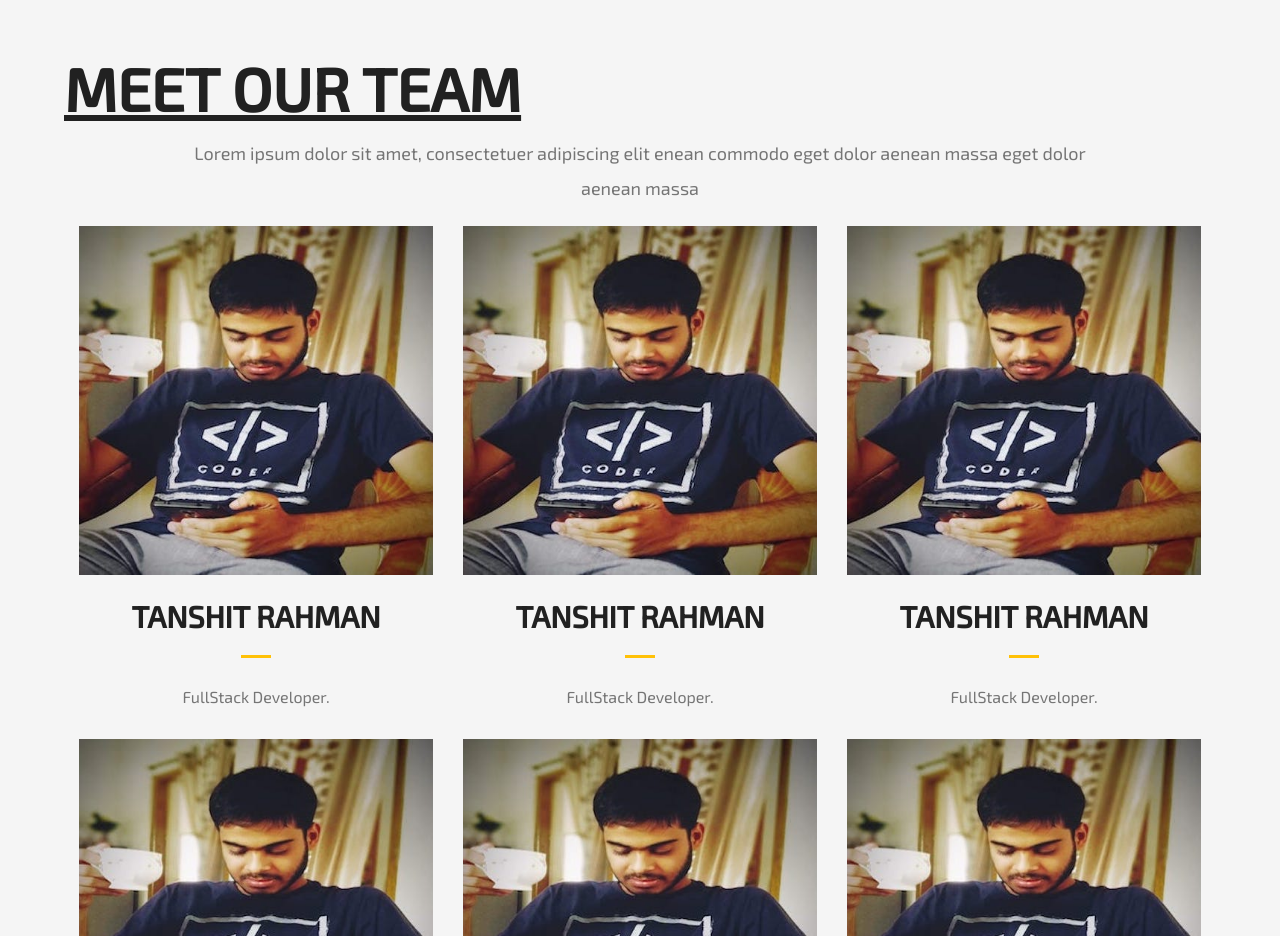
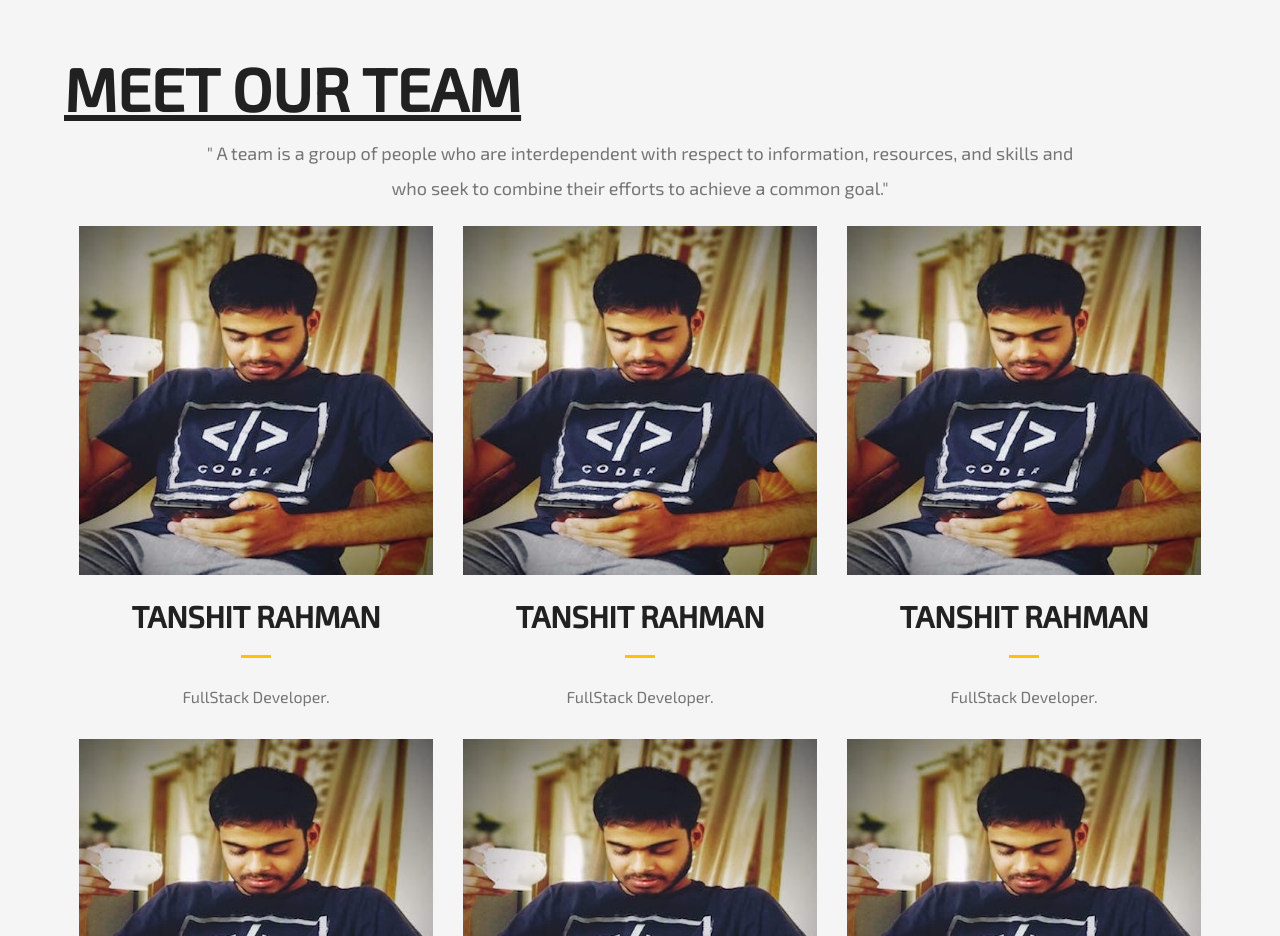
Before and after one commit to rahmanfullstack/lits, a plain HTML site: page index1.html in a window 1280 px wide. Shown: the part 2180-3116 px from the top of the page. Drawn offline with Linux system fonts and the light colour scheme; some packages are replaced by stand-ins of ours.

Commit message:
Update index1.html

```diff
--- a/index1.html
+++ b/index1.html
@@ -174,7 +174,7 @@
 	<div class="row">
 			<h1 class="heading"><u>Meet Our Team</u></h1>
 
-			<p class="subheading">Lorem ipsum dolor sit amet, consectetuer adipiscing elit enean commodo  eget dolor aenean massa eget dolor aenean massa</p>
+			<p class="subheading">" A team is a group of people who are interdependent with respect to information, resources, and skills and who seek to combine their efforts to achieve a common goal."</p>
 
 		<!-- Team Member - Start -->
 		<div class="col-lg-4 col-md-4 col-md-offset-0 col-sm-8 col-sm-offset-2 col-xs-10 col-xs-offset-1 member inviewport animated delay1" data-effect="fadeInUp">
```
